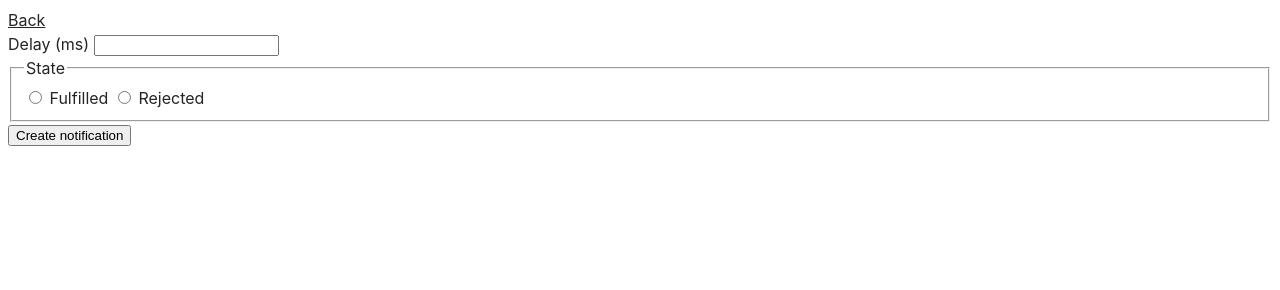
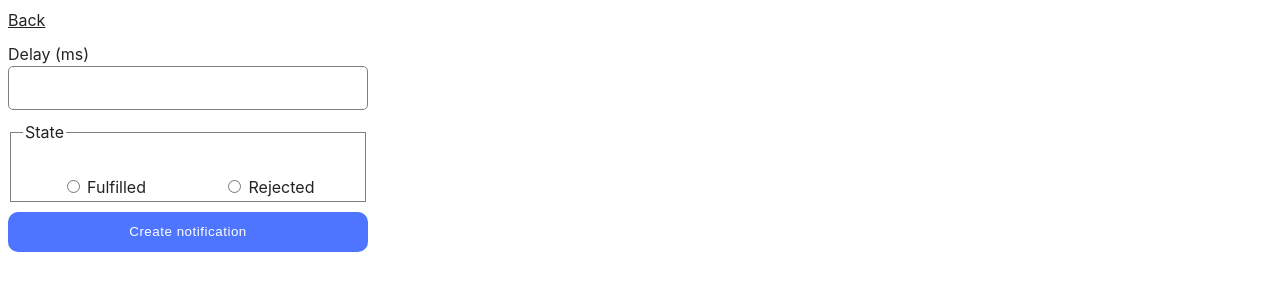
Before and after one commit to ViktoriiaOlex/goit-js-hw-10, a website built with Vite: page src/2-snackbar.html in a window 1280 px wide. Built offline with nearby package versions, Linux system fonts and the light colour scheme.

Commit message:
add css style for snackbar

```diff
--- a/src/2-snackbar.html
+++ b/src/2-snackbar.html
@@ -12,22 +12,34 @@
     <form class="form">
       <label>
         Delay (ms)
-        <input type="number" name="delay" required />
+        <input class="input-delay" type="number" name="delay" required />
       </label>
 
-      <fieldset>
+      <fieldset class="state-form">
         <legend>State</legend>
         <label>
-          <input type="radio" name="state" value="fulfilled" required />
+          <input
+            class="radio-input"
+            type="radio"
+            name="state"
+            value="fulfilled"
+            required
+          />
           Fulfilled
         </label>
         <label>
-          <input type="radio" name="state" value="rejected" required />
+          <input
+            class="radio-input"
+            type="radio"
+            name="state"
+            value="rejected"
+            required
+          />
           Rejected
         </label>
       </fieldset>
 
-      <button type="submit">Create notification</button>
+      <button class="form-button" type="submit">Create notification</button>
     </form>
     <script type="module" src="./js/2-snackbar.js"></script>
   </body>
--- a/src/css/snackbar.css
+++ b/src/css/snackbar.css
@@ -0,0 +1,60 @@
+.form {
+    width: 360px;
+    height: 230px;
+    margin-top: 10px;
+  }
+
+
+  .input-delay {
+    width: 354px;
+    height: 40px;
+    border-radius: 5px;
+    border: 1px solid #808080;
+    outline: none;
+    margin-bottom: 10px;
+  }
+
+  .input-delay:hover {
+    border: 1px solid #000;
+  }
+
+  .input-delay:focus {
+    border: 1px solid #0037fe;
+  }
+
+  .state-form{
+    display: flex;
+    justify-content: space-around;
+    height: 64px;
+    border: 1px solid #808080;
+  }
+
+  .state-form:hover{
+    border: 1px solid #000;
+  }
+  .radio-input{
+    padding: 0;
+    border: 1px solid #808080;
+    border-radius: 5px;
+    outline: none;
+    margin-bottom: 25px;
+    margin-top: 30px;
+  }
+
+  .form-button{
+    color: #fff;
+    font-weight: 500;
+    letter-spacing: 0.04em;
+    width: 360px;
+    height: 40px;
+    border-radius: 10px;
+    background-color: #4E75FF;
+    border: none;
+    padding: 0;
+    margin-top: 10px;
+  }
+
+  .form-button:hover,
+  .form-button:focus {
+    background-color:#6C8CFF;
+  }
```
